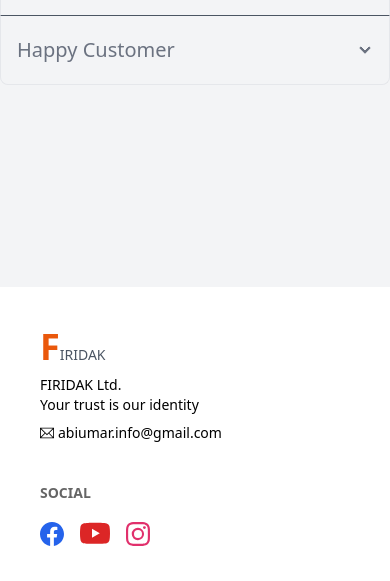
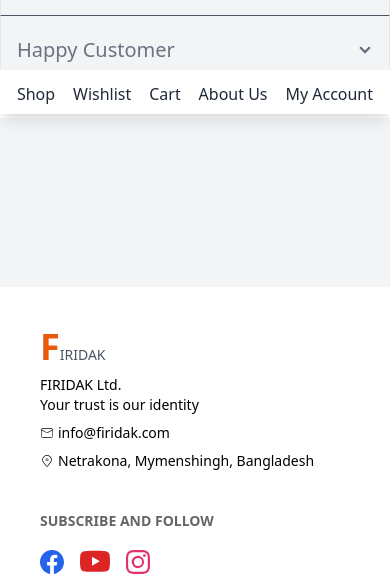
Before and after one commit to Redoan23/firi-dak, a React (Vite) app: page / in a window 390 px wide. Shown: the part 726-1307 px from the top of the page. Built offline with nearby package versions, Linux system fonts and the light colour scheme; no server answers.

Commit message:
added bottom nav bar

```diff
--- a/index.html
+++ b/index.html
@@ -3,7 +3,7 @@
 
 <head>
   <meta charset="UTF-8" />
-  <link rel="icon" type="image/svg+xml" href="/firidak.jpg" />
+  <link rel="icon" type="image/svg+xml" href="/firidaklogo.png" />
   <meta name="viewport" content="width=device-width, initial-scale=1.0" />
   <title>Firidak - your trust is our identity</title>
 </head>
--- a/src/Layouts/Main/Main.jsx
+++ b/src/Layouts/Main/Main.jsx
@@ -1,6 +1,7 @@
 import { Outlet } from "react-router-dom";
 import Navbar from "../../Pages/Shared/Navbar/Navbar";
 import Footer from "../../Pages/Shared/Footer/Footer";
+import BottomNav from "../../Pages/Shared/BottomNav/BottomNav";
 
 
 const Main = () => {
@@ -15,6 +16,9 @@ const Main = () => {
                     <Footer></Footer>
                 </div>
             </div>
+            <div className=" py-1 sticky bottom-0 bg-white lg:hidden">
+                <BottomNav />
+            </div>
         </div>
     );
 };
--- /dev/null
+++ b/src/Pages/Shared/BottomNav/BottomNav.jsx
@@ -0,0 +1,16 @@
+import { NavLink } from "react-router-dom";
+
+
+const BottomNav = () => {
+    return (
+        <div className=" flex justify-around p-2 bg-white shadow-lg">
+            <NavLink>Shop</NavLink>
+            <NavLink>Wishlist</NavLink>
+            <NavLink>Cart</NavLink>
+            <NavLink>About Us</NavLink>
+            <NavLink>My Account</NavLink>
+        </div>
+    );
+};
+
+export default BottomNav;
--- a/src/Pages/Shared/Footer/Footer.jsx
+++ b/src/Pages/Shared/Footer/Footer.jsx
@@ -1,12 +1,12 @@
 import { BsFacebook, BsInstagram, BsYoutube } from "react-icons/bs";
-import { TfiEmail } from "react-icons/tfi";
+import { CiLocationOn, CiMail } from "react-icons/ci";
 
 
 const Footer = () => {
     return (
         <div>
             <footer className="footer lg:grid-cols-3 bg-white text-black p-10 ">
-                <aside className="">
+                <aside className=" text-left">
                     <div>
                         <span className=" text-orange-600 text-4xl font-bold">F</span><span className=" text-gray-600">IRIDAK</span>
                     </div>
@@ -16,12 +16,15 @@ const Footer = () => {
                         Your trust is our identity
                     </p>
                     <p className=" flex items-center gap-1">
-                        <TfiEmail />
-                        abiumar.info@gmail.com
+                        <CiMail />
+                        info@firidak.com
+                    </p>
+                    <p className=" flex items-center gap-1 ">
+                        <CiLocationOn/>  Netrakona, Mymenshingh, Bangladesh
                     </p>
                 </aside>
                 <nav className=" lg:place-items-center w-full">
-                    <h6 className="footer-title">Social</h6>
+                    <h6 className="footer-title">Subscribe and Follow</h6>
                     <div className="grid grid-flow-col items-center gap-4">
                         <a href="https://www.facebook.com/FiRidaka?mibextid=ZbWKwL">
                             <BsFacebook className=" text-2xl text-blue-600"></BsFacebook>
--- a/src/Pages/Shared/Navbar/Navbar.jsx
+++ b/src/Pages/Shared/Navbar/Navbar.jsx
@@ -82,8 +82,8 @@ const Navbar = () => {
             title: "Upcoming soon",
             icon: "info",
             position: "top-end",
-            timer:1000,
-            showConfirmButton:false
+            timer: 1000,
+            showConfirmButton: false
         });
     }
 
@@ -169,7 +169,6 @@ const Navbar = () => {
                 </div>
                 <Toaster position="bottom-right" closeButton={true} richColors></Toaster>
             </div>
-
         </div>
     );
 };
--- a/src/components/PrimaryCard.jsx
+++ b/src/components/PrimaryCard.jsx
@@ -72,7 +72,7 @@ const PrimaryCard = ({ title, dataArray }) => {
                                             </div>
                                         </div>
                                         <div className="card-body text-center mx-auto h-40">
-                                            <h2 className="card-title text-base w-full h-8">{data.name}</h2>
+                                            <h2 className="card-title text-black w-full h-8">{data.name}</h2>
                                             {
                                                 data?.discountedPrice ?
                                                     <div className=" flex gap-2 justify-center items-center">
```
Also changed, not shown: public/firidak.jpg (deleted), public/firidaklogo.png (added).
